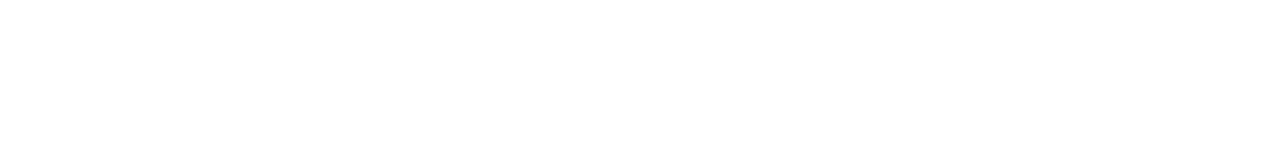
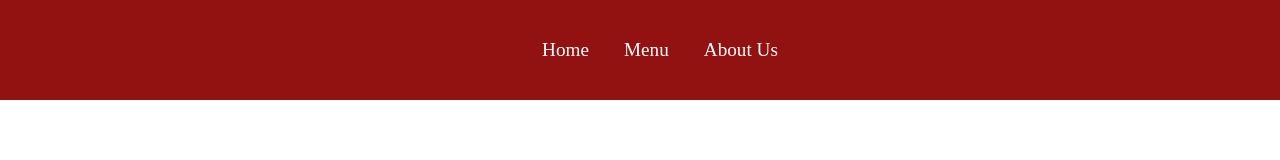
Before and after one commit to coderdonny/Restaurant-Page, a plain HTML site: page index.html in a window 1280 px wide. Drawn offline with Linux system fonts and the light colour scheme.

Commit message:
Add simple navbar and create modules for all pages

```diff
--- a/index.html
+++ b/index.html
@@ -5,10 +5,12 @@
     <meta charset="UTF-8">
     <meta http-equiv="X-UA-Compatible" content="IE=edge">
     <meta name="viewport" content="width=device-width, initial-scale=1.0">
-    <title>Document</title>
+    <link rel="stylesheet" href="style.css">
+    <title>Tony's Pizza</title>
 </head>
 
 <body>
+
     <div id="content"></div>
 
     <script src="./main.js"></script>
--- a/main.js
+++ b/main.js
@@ -1 +1 @@
-console.log("hello");
+(()=>{"use strict";console.log("test");const e=document.querySelector("#content");document.querySelector(".home"),document.querySelector(".menu"),document.querySelector(".about-us"),e.appendChild(function(){const e=document.createElement("div");return e.innerHTML='\n    <header>\n        <nav>\n            <ul>\n                <li class="home">Home</li>\n                <li class="menu">Menu</li>\n                <li class="about-us">About Us</li>\n            </ul>\n        </nav>\n    </header>\n    <script src="./main.js"><\/script>\n    ',e}()),window.onload=function(){document.querySelector(".home").addEventListener("click",(function(){e.appendChild(function(){console.log("homepage module test");const e=document.createElement("h1");return e.textContent="Hello, this is a test from the homepage",e}())}),!0)}})();
--- /dev/null
+++ b/style.css
@@ -0,0 +1,30 @@
+body {
+	margin: 0;
+	height: 100vh;
+}
+
+header {
+	display: flex;
+	justify-content: center;
+	align-items: center;
+	height: 100px;
+	background-color: rgb(146, 17, 17);
+}
+
+nav ul {
+	display: flex;
+	gap: 35px;
+	margin: 0;
+	justify-content: center;
+	font-size: 1.2rem;
+}
+
+nav ul li {
+	list-style: none;
+	color: white;
+}
+
+nav ul li:hover {
+	color: rgba(231, 231, 231, 0.516);
+	cursor: pointer;
+}
```
Also changed, not shown: images/pizza-slice.svg (added).
